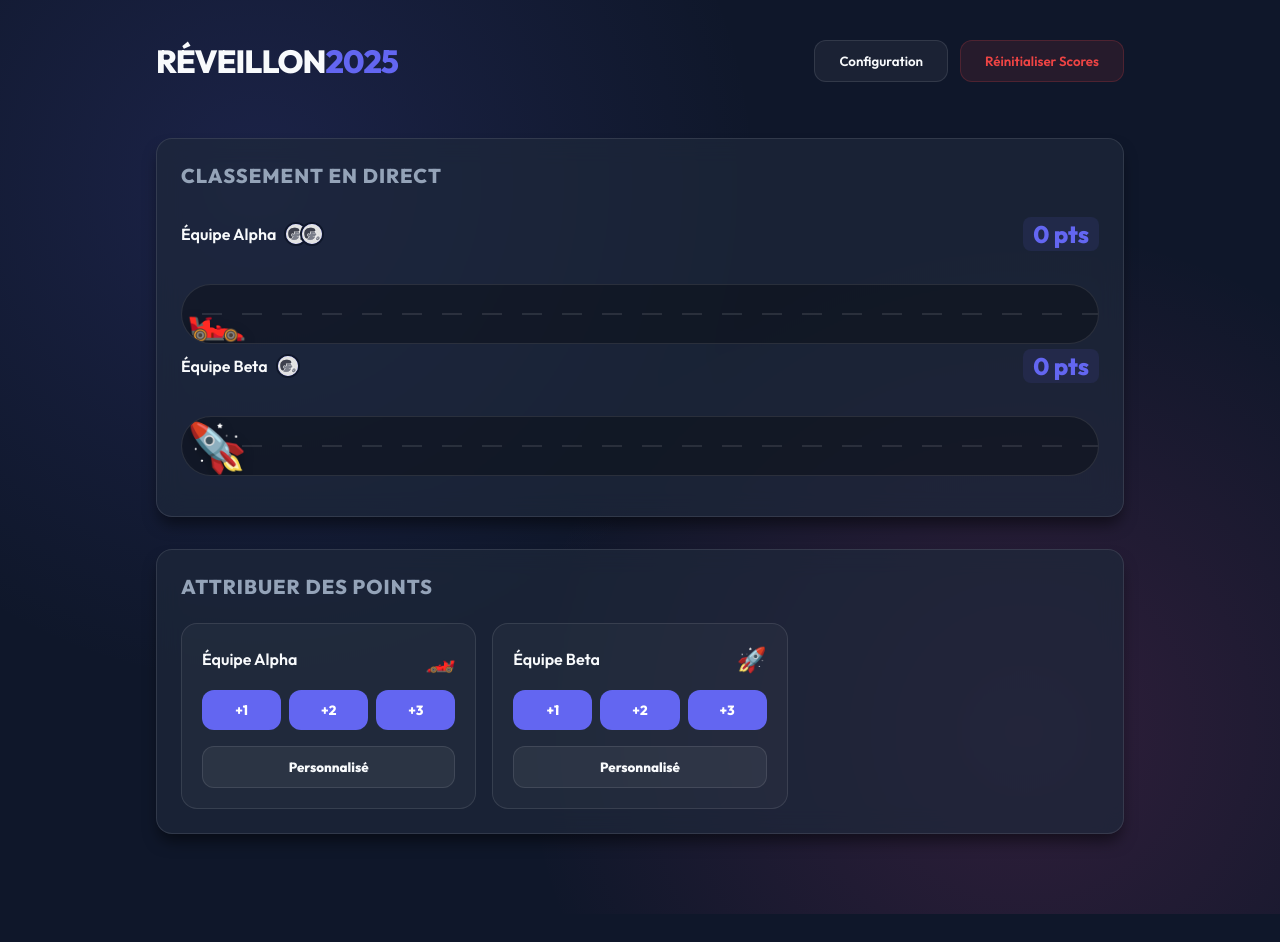
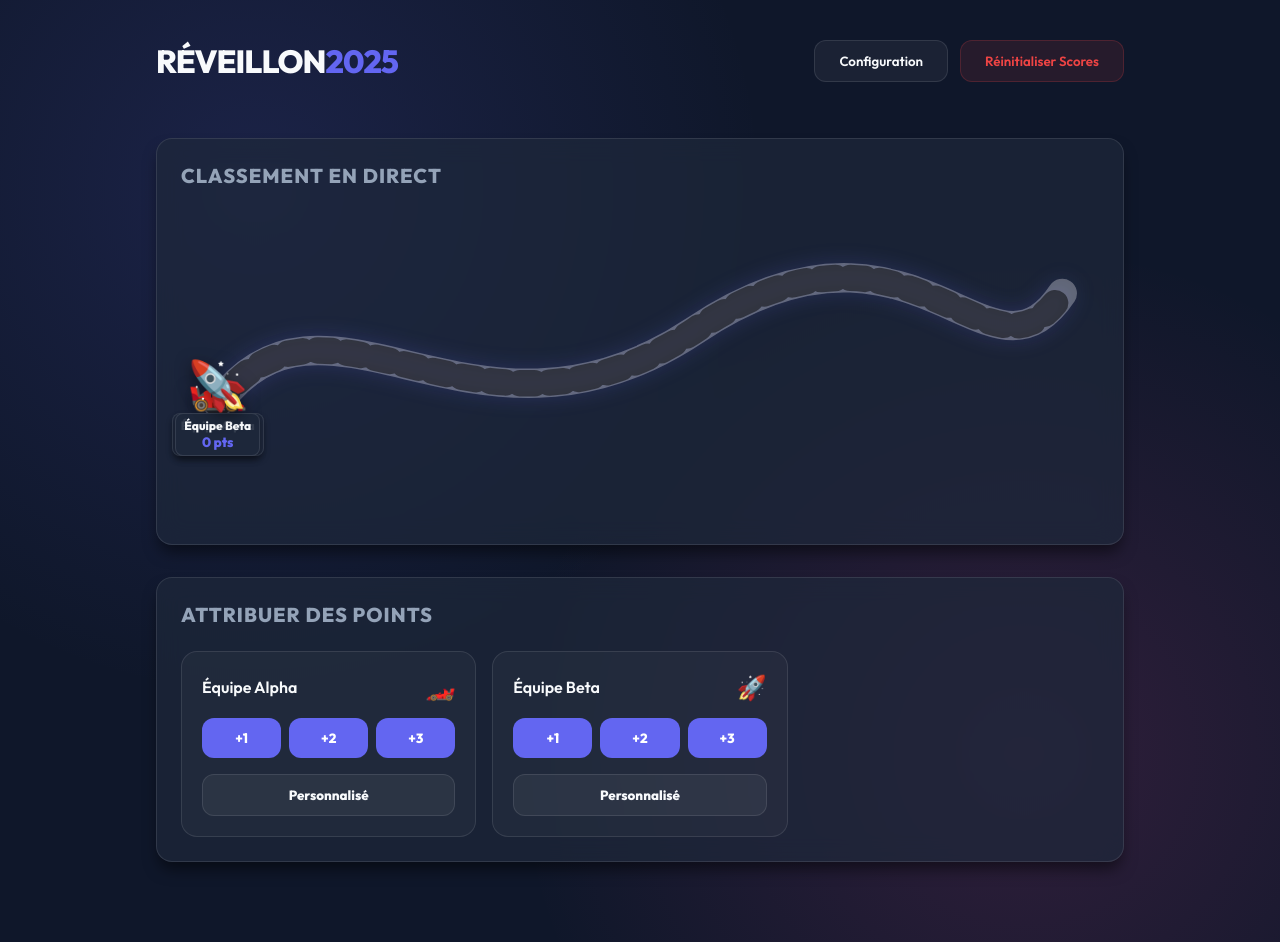
Before and after one commit to SoenF/soiree_jeu, a plain HTML site: page index.html in a window 1280 px wide. Before the commit the page ends 914 px from the top, so only its background shows below. Drawn offline with Linux system fonts and the light colour scheme.

Commit message:
Implement sinuous single track

```diff
--- a/script.js
+++ b/script.js
@@ -87,6 +87,7 @@ function loadState() {
 }
 
 // --- Rendering ---
+// --- Rendering ---
 function renderApp() {
     renderTracks();
     renderControls();
@@ -94,36 +95,75 @@ function renderApp() {
 
 function renderTracks() {
     const container = document.getElementById('tracks-list');
-    container.innerHTML = '';
 
-    // Sort teams by score for visual ranking (optional, here we keep fixed lanes)
-    // For this design, let's keep fixed lanes but highlight the leader
+    // 1. Setup SVG Track if not present
+    let svg = document.getElementById('race-track-svg');
+    const pathDef = "M 50,250 C 200,50 400,350 700,150 S 1100,250 1200,100"; // Sinuous winding path
 
-    // Find max score to adjust track scaling if necessary
+    if (!svg) {
+        container.innerHTML = `
+            <svg id="race-track-svg" viewBox="0 0 1250 400" preserveAspectRatio="xMidYMid meet">
+                <!-- Outer Glow/Border -->
+                <path d="${pathDef}" class="race-path-border" />
+                <!-- Inner Road -->
+                <path id="race-path-element" d="${pathDef}" class="race-path-line" />
+            </svg>
+        `;
+        svg = document.getElementById('race-track-svg');
+    }
+
+    const pathEl = document.getElementById('race-path-element');
+    const totalLen = pathEl.getTotalLength();
+
+    // 2. Render/Update Vehicles
+
+    // Find max score
     const maxCurrentScore = Math.max(...state.teams.map(t => t.score), state.targetScore);
 
     state.teams.forEach(team => {
-        const percentage = Math.min((team.score / maxCurrentScore) * 90, 92); // Max 92% to avoid going out of track
+        let wrapper = document.getElementById(`wrapper-${team.id}`);
 
-        const trackRow = document.createElement('div');
-        trackRow.className = 'track-row';
-        trackRow.innerHTML = `
-            <div class="track-info">
-                <div class="team-name-tag">
-                    ${team.name}
-                    <div class="team-avatars">
-                        ${team.players.map(p => `<img src="${p.avatar}" class="mini-avatar" title="${p.name}">`).join('')}
-                    </div>
-                </div>
-                <div class="score-display" id="score-val-${team.id}">${team.score} pts</div>
-            </div>
-            <div class="track-lane">
-                <div class="vehicle-container" style="left: calc(${percentage}% + 5px)">
-                    <div class="vehicle" id="vehicle-${team.id}">${team.vehicle}</div>
-                </div>
+        if (!wrapper) {
+            wrapper = document.createElement('div');
+            wrapper.id = `wrapper-${team.id}`;
+            wrapper.className = 'vehicle-wrapper';
+            container.appendChild(wrapper); // Add to container, absolute on top of SVG
+        }
+
+        // Calculate Position along path
+        // Cap at 0.98 to stop just before end
+        const rawPct = Math.min((team.score / maxCurrentScore), 1.0);
+        // We actually want a bit of a buffer at start? No, 0 is start.
+
+        const point = pathEl.getPointAtLength(rawPct * totalLen);
+
+        // Convert SVG ViewBox coordinates to % to be responsive
+        // ViewBox is 1250 x 500
+        const xPct = (point.x / 1250) * 100;
+        const yPct = (point.y / 400) * 100;
+
+        wrapper.style.left = `${xPct}%`;
+        wrapper.style.top = `${yPct}%`;
+
+        // Update Content
+        wrapper.innerHTML = `
+            <div class="vehicle" style="transform: scaleX(-1);">${team.vehicle}</div>
+            <div class="vehicle-label">
+                <div>${team.name}</div>
+                <div class="vehicle-score">${team.score} pts</div>
             </div>
         `;
-        container.appendChild(trackRow);
+
+        // Add Z-Index based on score (leaders on top)
+        wrapper.style.zIndex = 10 + team.score;
+    });
+
+    // Cleanup removed teams
+    const teamIds = state.teams.map(t => `wrapper-${t.id}`);
+    Array.from(container.querySelectorAll('.vehicle-wrapper')).forEach(el => {
+        if (!teamIds.includes(el.id)) {
+            el.remove();
+        }
     });
 }
 
--- a/style.css
+++ b/style.css
@@ -78,103 +78,99 @@ h2 {
     letter-spacing: 1px;
 }
 
-/* Track Styles */
+/* Track Styles - Sinuous */
 .tracks-list {
+    position: relative;
+    width: 100%;
+    min-height: 300px;
+    /* Space for the winding road */
+    margin-top: 2rem;
+    padding: 0;
+    overflow: visible;
+    /* Allow tooltips slightly out? */
+}
+
+/* The SVG Background */
+#race-track-svg {
+    width: 100%;
+    height: 100%;
+    overflow: visible;
+    filter: drop-shadow(0 0 10px rgba(99, 102, 241, 0.3));
+}
+
+.race-path-border {
+    fill: none;
+    stroke: rgba(255, 255, 255, 0.3);
+    stroke-width: 40px;
+    stroke-linecap: round;
+}
+
+.race-path-line {
+    fill: none;
+    stroke: rgba(0, 0, 0, 0.5);
+    stroke-width: 36px;
+    stroke-linecap: round;
+    stroke-dasharray: 20, 20;
+}
+
+/* Vehicles on the path */
+.vehicle-wrapper {
+    position: absolute;
+    transform: translate(-50%, -50%);
+    /* Center on the point */
+    transition: all 0.8s cubic-bezier(0.34, 1.56, 0.64, 1);
+    z-index: 10;
     display: flex;
     flex-direction: column;
-    gap: 1.5rem;
-    margin-top: 4rem;
-    /* Increased gap for header */
-}
-
-.track-row {
-    position: relative;
-    padding-bottom: 1rem;
-}
-
-.track-lane {
-    height: 60px;
-    background: rgba(0, 0, 0, 0.3);
-    border-radius: 30px;
-    position: relative;
-    overflow: hidden;
-    border: 1px solid var(--border);
-    margin-top: 2rem;
-}
-
-.track-lane::after {
-    content: '';
-    position: absolute;
-    top: 50%;
-    left: 0;
-    right: 0;
-    height: 2px;
-    background: repeating-linear-gradient(90deg, transparent, transparent 20px, rgba(255, 255, 255, 0.1) 20px, rgba(255, 255, 255, 0.1) 40px);
-    transform: translateY(-50%);
-}
-
-.vehicle-container {
-    position: absolute;
-    top: 50%;
-    left: 0;
-    transform: translateY(-50%);
-    transition: left 0.6s cubic-bezier(0.34, 1.56, 0.64, 1);
-    z-index: 10;
+    align-items: center;
+    pointer-events: none;
+    /* Let clicks pass through if needed */
+    width: 80px;
+    /* Constraint width for labels */
 }
 
 .vehicle {
     font-size: 3rem;
     line-height: 1;
-    filter: drop-shadow(0 4px 6px rgba(0, 0, 0, 0.3));
+    filter: drop-shadow(0 5px 8px rgba(0, 0, 0, 0.5));
+    transition: transform 0.3s;
     user-select: none;
-    cursor: default;
-    transform: scaleX(-1);
-    /* Flip if needed to face right, usually emojis face left/right depending on OS */
+    cursor: grab;
 }
 
-/* Flip cars/vehicles that face left by default on some systems, optional */
-.vehicle.flip {
-    transform: scaleX(1);
+.vehicle:hover {
+    transform: scale(1.2) rotate(-5deg);
+    z-index: 100;
 }
 
-.track-info {
-    display: flex;
-    justify-content: space-between;
-    align-items: center;
-    margin-bottom: 0.5rem;
-    position: absolute;
-    top: -2.2rem;
-    width: 100%;
+.vehicle-label {
+    margin-top: 5px;
+    background: rgba(30, 41, 59, 0.9);
+    padding: 4px 8px;
+    border-radius: 8px;
+    border: 1px solid var(--border);
+    font-size: 0.75rem;
+    font-weight: 700;
+    text-align: center;
+    color: var(--text-light);
+    white-space: nowrap;
+    box-shadow: 0 4px 6px rgba(0, 0, 0, 0.3);
+    pointer-events: auto;
+    max-width: 120px;
+    overflow: hidden;
+    text-overflow: ellipsis;
 }
 
-.team-name-tag {
-    font-weight: 600;
-    display: flex;
-    align-items: center;
-    gap: 0.5rem;
+.vehicle-score {
+    color: var(--primary);
+    font-size: 0.85rem;
 }
 
-.team-avatars {
-    display: flex;
-    margin-left: 0.5rem;
-}
-
-.mini-avatar {
-    width: 24px;
-    height: 24px;
-    border-radius: 50%;
-    border: 2px solid var(--bg-dark);
-    margin-left: -8px;
-    background: var(--primary);
-}
-
-.score-display {
-    font-weight: 800;
-    font-size: 1.5rem;
-    color: var(--primary);
-    background: rgba(99, 102, 241, 0.1);
-    padding: 2px 10px;
-    border-radius: 8px;
+/* Removing old linear track styles */
+.track-row,
+.track-lane,
+.track-info {
+    display: none;
 }
 
 /* Controls Styles */
```
